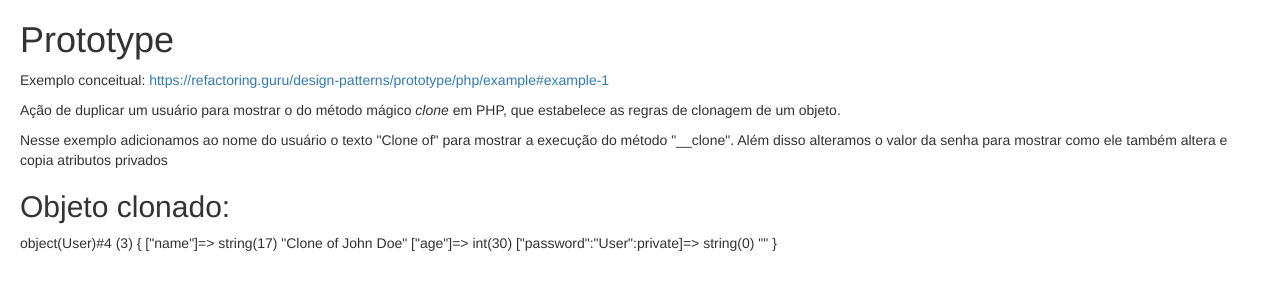
After one commit to alexmelo84/php-design-pattern, a PHP site: page /creational/prototype in a window 1280 px wide. The commit adds this page. Shown: the top 300 px of the page. Run offline with PHP 8.4, Linux system fonts and the light colour scheme.

Commit message:
Exemplo de prototype

```diff
--- /dev/null
+++ b/creational/prototype/index.php
@@ -0,0 +1,57 @@
+<?php
+    // Class (in this case it is a model) with the "clone" magic method to define how an object will be cloned
+    class User
+    {
+        public $name;
+        public $age;
+        private $password;
+
+        public function __construct($name, $age, $password)
+        {
+            $this->name = $name;
+            $this->age = $age;
+            $this->password = $password;
+        }
+
+        public function __clone()
+        {
+            $this->name = 'Clone of ' . $this->name;
+            $this->password = '';
+        }
+    }
+
+    // An action that will clone the object
+    class DuplicateUser
+    {
+        public function handle(int $userID): User
+        {
+            // We shoould have a way to get the user from the storage, just mocking the object here for example purpose
+            $user = new User('John Doe', 30, '123456');
+
+            $duplicatedUser = clone $user;
+
+            return $duplicatedUser;
+        }
+    }
+
+    // CLient code
+    $duplicateUser = new DuplicateUser();
+    $duplicatedUser = $duplicateUser->handle(1);
+?>
+
+<?php
+    include('../../components/header.php');
+?>
+    <h1>Prototype</h1>
+
+    <p>Exemplo conceitual: <a href="https://refactoring.guru/design-patterns/prototype/php/example#example-1" target="_blank">https://refactoring.guru/design-patterns/prototype/php/example#example-1</a></p>
+
+    <p>Ação de duplicar um usuário para mostrar o do método mágico <i>clone</i> em PHP, que estabelece as regras de clonagem de um objeto.</p>
+
+    <p>Nesse exemplo adicionamos ao nome do usuário o texto "Clone of" para mostrar a execução do método "__clone". Além disso alteramos o valor da senha para mostrar como ele também altera e copia atributos privados</p>
+
+    <h2>Objeto clonado:</h2>
+    <?= var_dump($duplicatedUser) ?>
+<?php
+    include('../../components/footer.php');
+?>
--- a/index.php
+++ b/index.php
@@ -21,6 +21,10 @@
                             Factory Method
                         </a>
                     </li>
+                    <li>
+                        <a href="/creational/prototype" target="_blank">
+                            Prototype
+                        </a>
                 </ul>
             </li>
         </ul>
```
